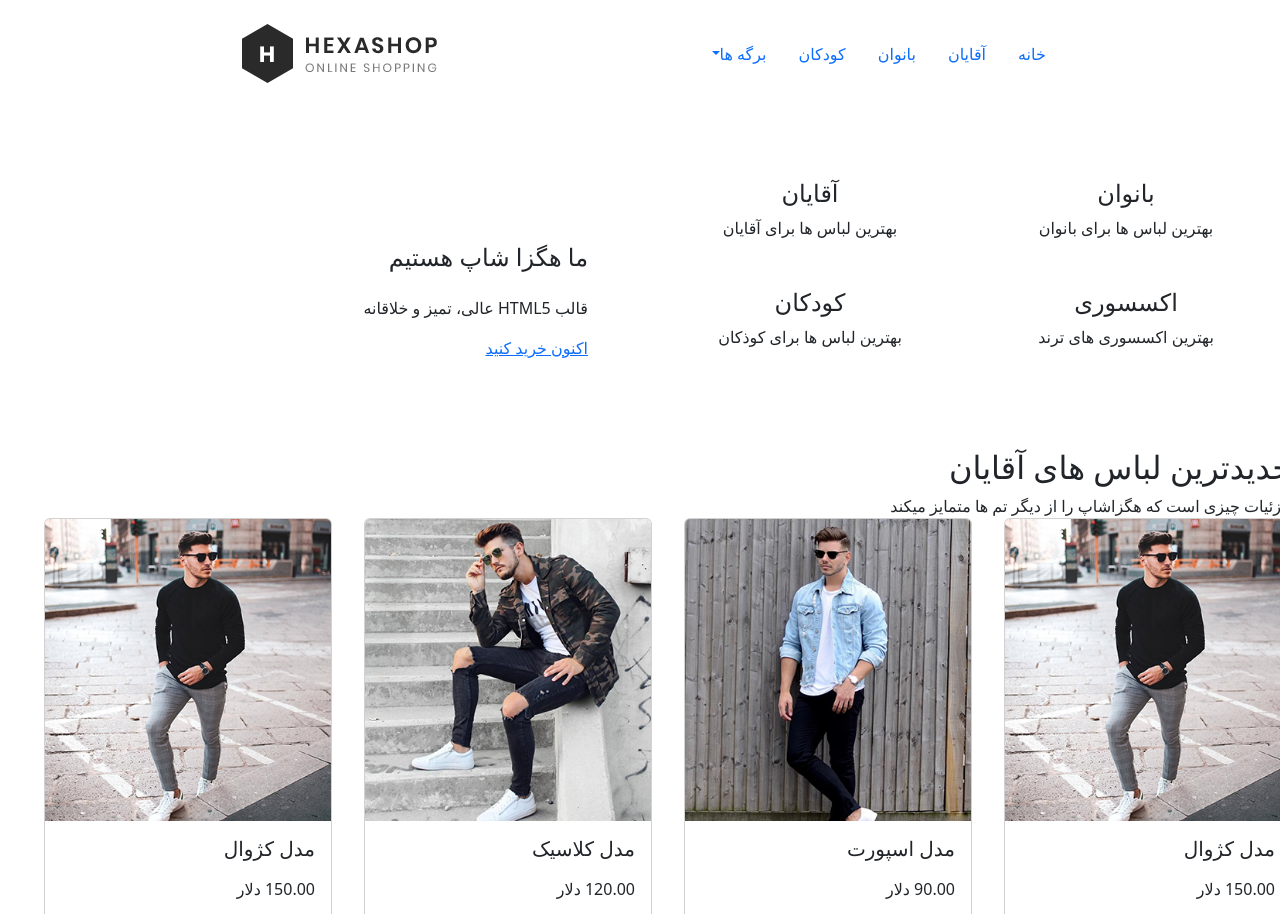
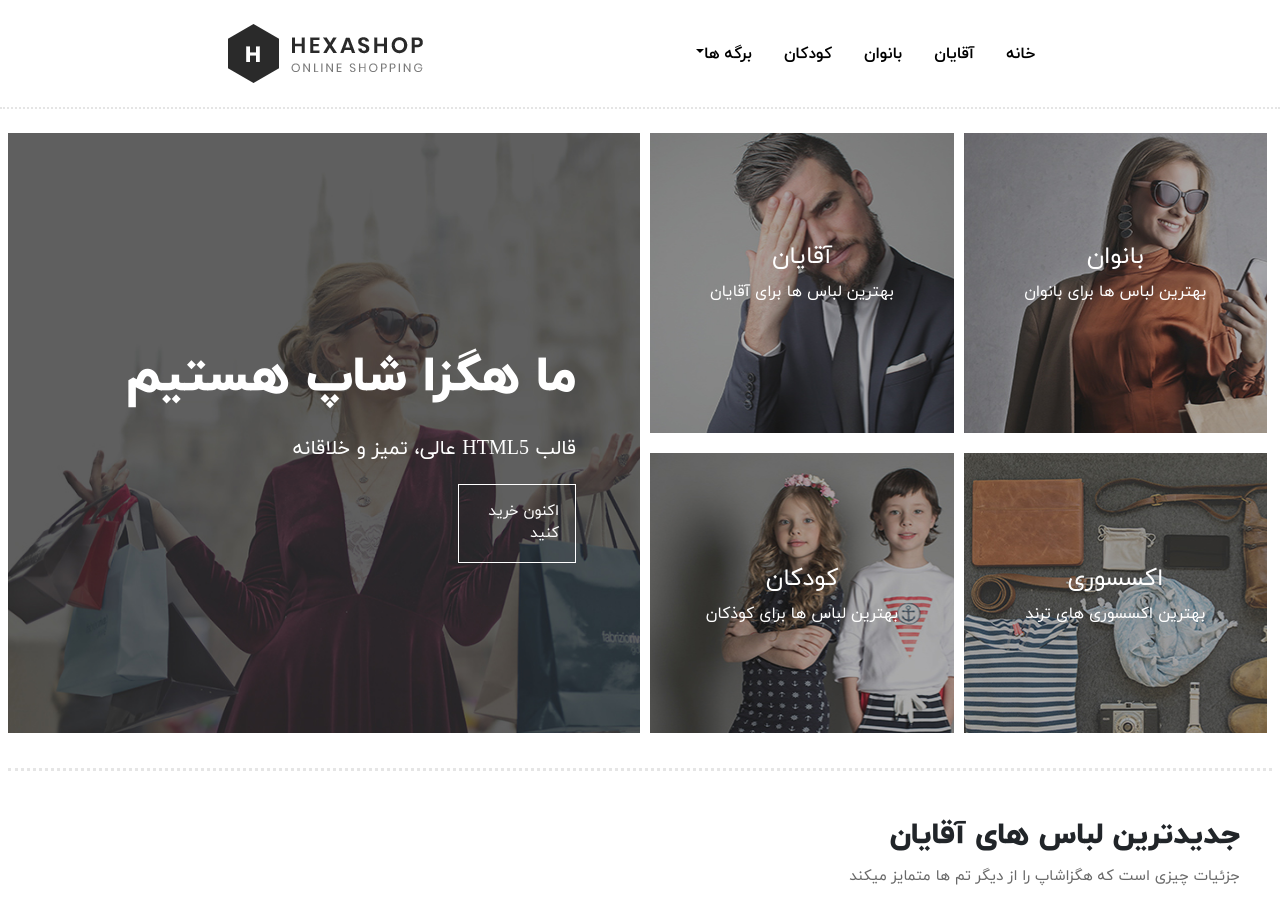
Before and after one commit to MrMohsenHeydari/project-2-mft, a website: page index.html in a window 1280 px wide. Shown: the top 914 px of the page. Drawn offline with nearby package versions, Linux system fonts and the light colour scheme.

Commit message:
Update style.css

```diff
--- a/style.css
+++ b/style.css
@@ -1,13 +1,291 @@
-*{
-    margin: 0;
-    padding: 0;
-    box-sizing: border-box;
-}
 @font-face {
     font-family: IranYekanMedium;
     src: url(./Assets/Font/IranYekanwebMedium.woff);
 }
+
 @font-face {
     font-family: IranYekanRegular;
     src: url(./Assets/Font/IranYekanwebRegular.woff2);
 }
+
+@font-face {
+    font-family: IranYekanBold;
+    src: url(./Assets/Font/IranYekanwebBold.woff2);
+}
+
+@font-face {
+    font-family: IranYekanExtraBold;
+    src: url(./Assets/Font/IranYekanwebExtraBold.woff);
+}
+
+* {
+    margin: 0;
+    padding: 0;
+    box-sizing: border-box;
+    overflow-x: hidden;
+
+}
+
+h1,
+h2,
+h3,
+h4,
+h5,
+h6 {
+    overflow: hidden;
+}
+
+div.menu {
+    border-bottom: 2px dotted rgb(229, 229, 229);
+}
+
+a.nav-link {
+    color: black;
+    font-family: IranYekanBold;
+}
+
+a.nav-link:hover {
+    color: darkgrey;
+}
+
+div.mainbanner {
+    border-bottom: 3px dotted rgb(229, 229, 229);
+    padding-bottom: 15px;
+}
+
+div.row>div.left {
+    background-image: url(./Assets/IMG/MainBanner/left-banner-image.jpg);
+    background-size: cover;
+    height: 600px;
+}
+
+div.left>h4 {
+    font-family: IranYekanExtraBold;
+    font-size: 50px;
+    color: white;
+    margin: 10px 0px;
+}
+
+div.left>span {
+    font-family: IranYekanRegular;
+    font-size: 20px;
+    color: white;
+    margin: 10px 0px;
+}
+
+div.left>a {
+    text-decoration: none;
+    border: 1px solid #fff;
+    width: 22%;
+    color: white;
+    font-family: IranYekanRegular;
+    font-size: 15px;
+    margin: 20px 16px;
+    transition: 500ms;
+}
+
+div.left>a:hover {
+    background-color: white;
+    color: black;
+    transition: 500ms;
+}
+
+div.row>div.first-thumb {
+    width: 48%;
+    background-image: url(./Assets/IMG/MainBanner/baner-right-image-01.jpg);
+    height: 300px;
+    font-family: IranYekanRegular;
+    color: #fff;
+    margin: 0px 5px;
+}
+
+div.row>div.first-thumb>h4 {
+    margin-top: 30%;
+    overflow: hidden;
+}
+
+div.row>div.twice-thumb {
+    width: 48%;
+    background-image: url(./Assets/IMG/MainBanner/baner-right-image-02.jpg);
+    height: 300px;
+    font-family: IranYekanRegular;
+    color: #fff;
+    margin: 0px 5px;
+}
+
+div.row>div.twice-thumb>h4 {
+    margin-top: 30%;
+    overflow: hidden;
+}
+
+div.row>div.third-thumb {
+    width: 48%;
+    background-image: url(./Assets/IMG/MainBanner/baner-right-image-04.jpg);
+    height: 280px;
+    font-family: IranYekanRegular;
+    color: #fff;
+    margin: 20px 5px;
+}
+
+div.row>div.third-thumb>h4 {
+    margin-top: 40%;
+    overflow: hidden;
+}
+
+div.row>div.forth-thumb {
+    width: 48%;
+    background-image: url(./Assets/IMG/MainBanner/baner-right-image-03.jpg);
+    height: 280px;
+    font-family: IranYekanRegular;
+    color: #fff;
+    margin: 20px 5px;
+}
+
+div.row>div.forth-thumb>h4 {
+    margin-top: 40%;
+    overflow: hidden;
+}
+
+div.men,
+div.woman,
+div.kids,
+div.explore {
+    padding: 15px 40px;
+
+}
+
+div.men>h2,
+div.woman>h2,
+div.kids>h2 {
+    overflow: hidden;
+    font-family: IranYekanExtraBold;
+    font-size: 30px;
+}
+
+div.men>span,
+div.woman>span,
+div.kids>span {
+    font-family: IranYekanRegular;
+    color: dimgrey;
+    font-size: 15px;
+}
+
+swiper-container {
+    width: 100%;
+    height: 100%;
+    padding: 0px 50px;
+}
+
+swiper-slide {
+    text-align: center;
+    font-size: 18px;
+    background: #fff;
+    display: flex;
+    justify-content: center;
+    align-items: center;
+    margin: 50px 0px;
+}
+
+swiper-slide img {
+    display: block;
+    width: 100%;
+    height: 100%;
+    object-fit: cover;
+}
+
+div.card-body {
+    font-family: IranYekanBold;
+}
+
+div.mencard,
+div.womancard,
+div.kidscard {
+    border-bottom: 3px dotted rgb(229, 229, 229);
+    padding-bottom: 60px;
+}
+
+swiper-container {
+    width: 100%;
+    height: 100%;
+}
+
+swiper-slide {
+    text-align: center;
+    font-size: 18px;
+    background: #fff;
+    display: flex;
+    justify-content: center;
+    align-items: center;
+}
+
+swiper-slide img {
+    display: block;
+    width: 100%;
+    height: 100%;
+    object-fit: cover;
+}
+
+swiper-container {
+    width: 100%;
+    height: 100%;
+}
+
+swiper-slide {
+    text-align: center;
+    font-size: 18px;
+    background: #fff;
+    display: flex;
+    justify-content: center;
+    align-items: center;
+}
+
+swiper-slide img {
+    display: block;
+    width: 100%;
+    height: 100%;
+    object-fit: cover;
+}
+
+div.explore>div.leftexplore>h2 {
+    overflow: hidden;
+    font-family: IranYekanBold;
+}
+
+div.explore>div.leftexplore>span,
+p {
+    font-family: IranYekanRegular;
+    font-size: 15px;
+    color: rgb(170, 170, 170);
+}
+
+div.explore>div.leftexplore>div.quote>p {
+    font-family: IranYekanRegular;
+    font-size: 15px;
+    color: black;
+}
+
+div.explore>div.leftexplore>a {
+    text-decoration: none;
+    border: 1px solid black;
+    width: 22%;
+    color: black;
+    font-family: IranYekanRegular;
+    font-size: 15px;
+    margin: 20px 0px;
+    transition: 500ms;
+}
+
+div.explore>div.leftexplore>a:hover {
+    background-color: rgb(42, 42, 42);
+    ;
+    color: white;
+    transition: 500ms;
+}
+
+div.rightexplore>div.row>div.leather>h4,
+div.rightexplore>div.row>div.leather>span,
+div.rightexplore>div.row>div.differenttype>h4,
+div.rightexplore>div.row>div.differenttype>span {
+    overflow: hidden;
+    font-family: IranYekanBold;
+}
```
